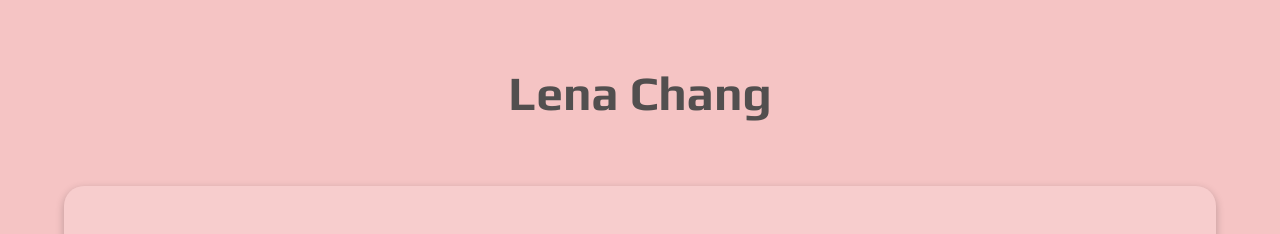
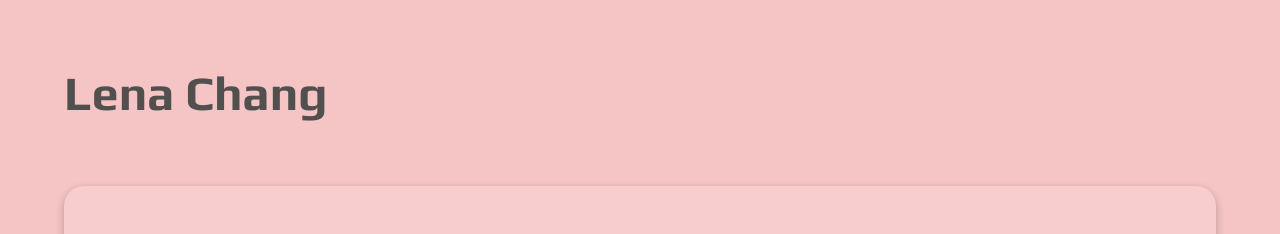
Before and after one commit to dontia/flexbox-profile-card-chal, a plain HTML site: page index.html in a window 1280 px wide. Shown: the top 234 px of the page. Drawn offline with nearby package versions, Linux system fonts and the light colour scheme.

Commit message:
Add justify-content: flex-start to move the h1 to the left

```diff
--- a/css/main.css
+++ b/css/main.css
@@ -82,7 +82,7 @@ footer .content-wrapper {
 @media (min-width: 768px) {
 
   header .content-wrapper {
-    /* Add Flexbox properties to move the h1 to the left at the start of the content-wrapper */
+    justify-content: flex-start;
   }
 
   article .content-wrapper {
```
